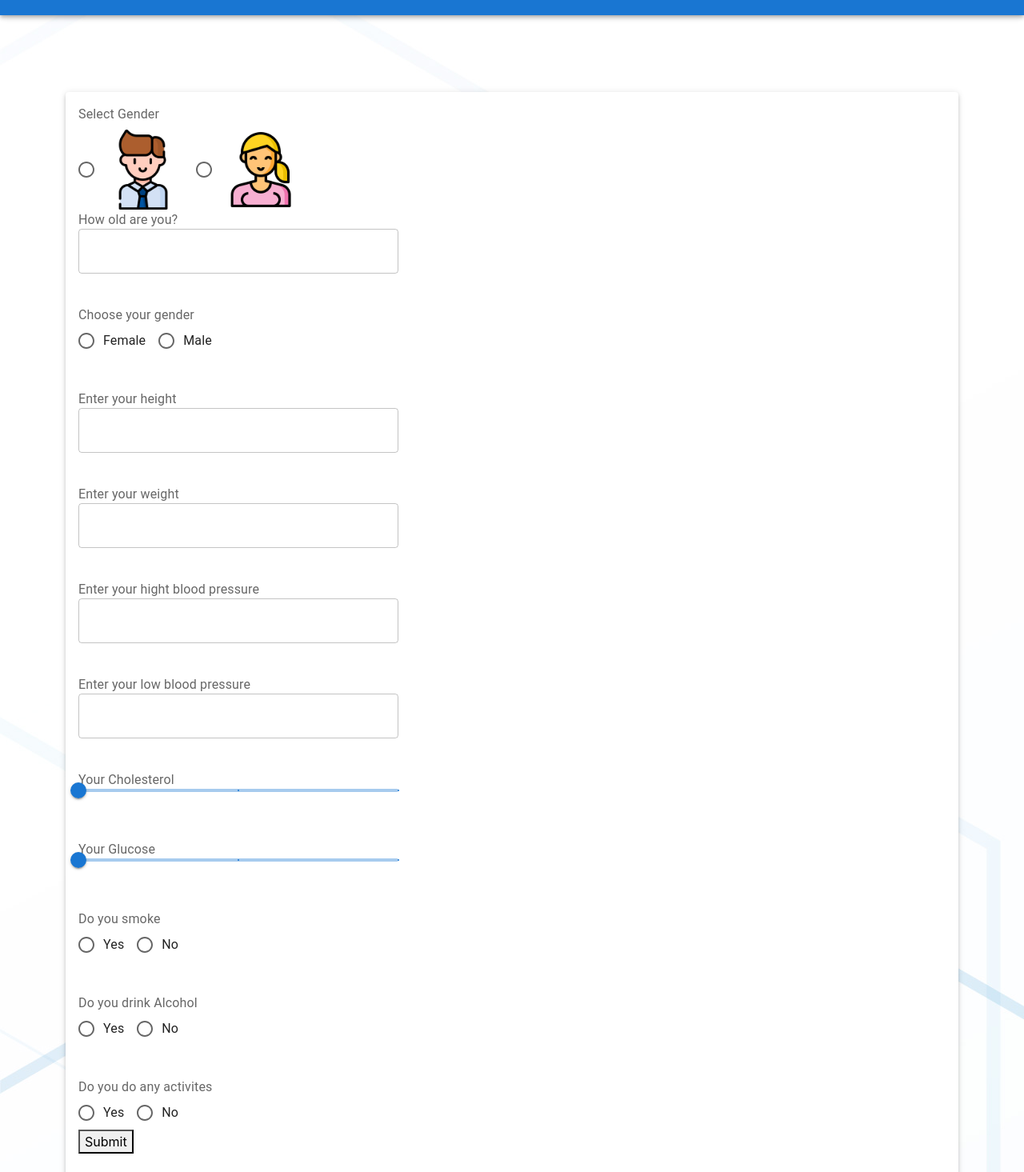
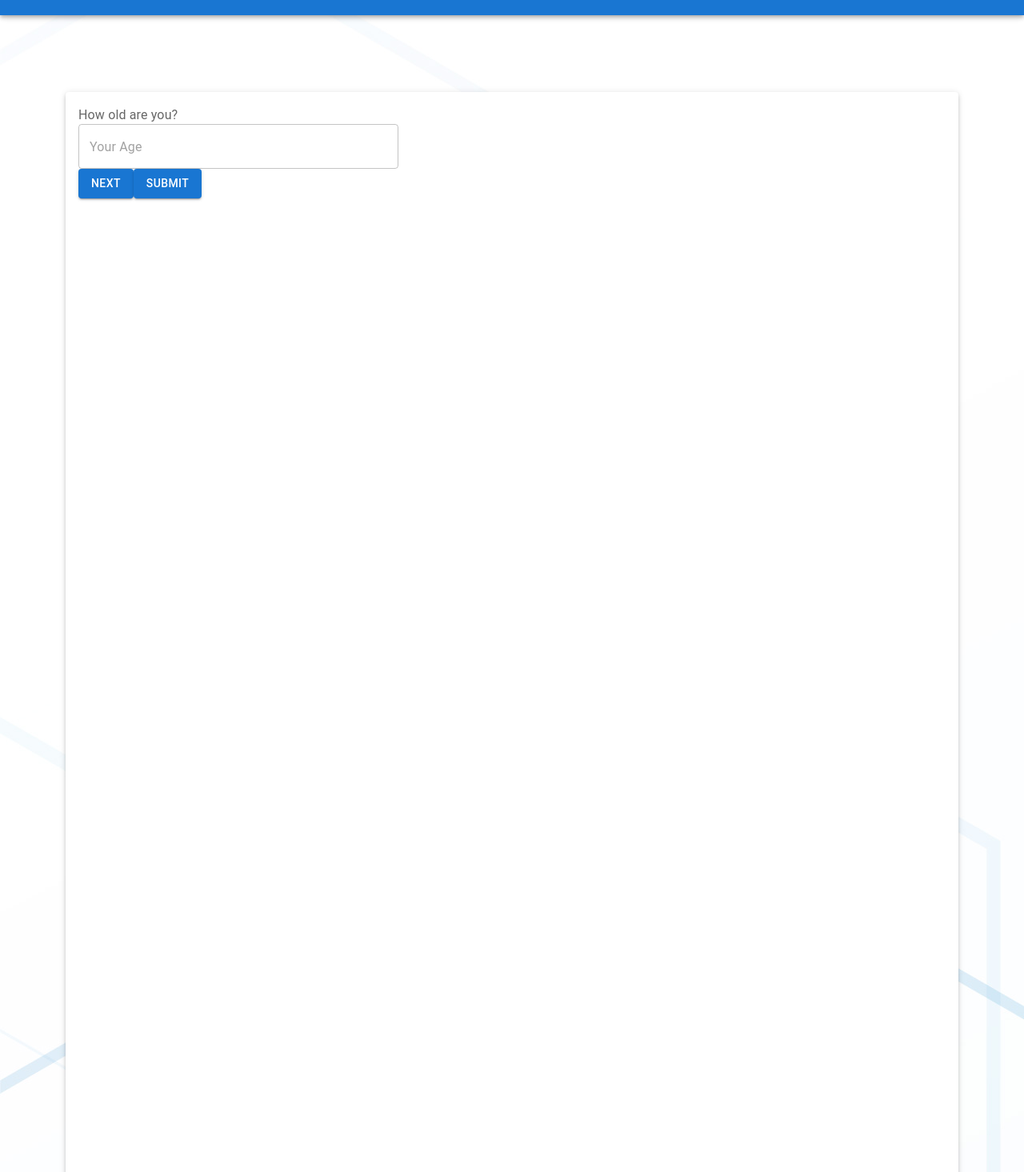
Before and after one commit to Saeed-Sabra/Graduation-project, a React (Create React App) app in the folder Frontend/: page /diagnosis in a window 1280 px wide. Shown: the part 45-1510 px from the top of the page at 80% size. Built offline with nearby package versions, Linux system fonts and the light colour scheme; sample sign-in values are in the browser's storage; what ra-data-simple-rest would draw is missing.

Commit message:
Diagnosis page steps & buttons validation created

```diff
--- a/Frontend/src/Components/Diagnosis/Diagnosis.jsx
+++ b/Frontend/src/Components/Diagnosis/Diagnosis.jsx
@@ -1,6 +1,6 @@
 import { Field, Form, Formik } from "formik";
 import React, { useState } from "react";
-import { AppBar, Button, Card, CardContent, FormControl, FormControlLabel, FormLabel, Radio, RadioGrouF, RadioGroup, Slider, TextField, Toolbar, TyFograFhy, Typography } from "@mui/material";
+import { AppBar, Button, Card, CardContent, FormControlLabel, FormLabel, Radio, RadioGroup, Slider, TextField, Toolbar, Typography } from "@mui/material";
 import { number, object } from "yup";
 
 export default function Diagnosis() {
@@ -18,34 +18,32 @@ export default function Diagnosis() {
     <CardContent>
     <Formik
 
-      validationSchema={object({
-        Age: number().required("Age is requiered").min(15,"minimum age must be 15").max(90,"maximum age must be 90"),
-        Gender: number().required("Gender is requiered"),
-        Height: number().required("Height is requiered"),
-        Weight: number().required("Weight is requiered"),
-        HighBF: number().required("High blood pressure is requiered"),
-        LowBF: number().required("Low blood pressure is requiered"),
+      validationSchema={object().shape({
+        Age: number().required("Age is requiered").positive().integer().min(15,"minimum age must be 15").max(90,"maximum age must be 90"),
+        Gender: number().positive().required("Gender is requiered"),
+        Height: number().positive().required("Height is requiered"),
+        Weight: number().positive().required("Weight is requiered"),
+        HighBF: number().positive().required("High blood pressure is requiered"),
+        LowBF: number().positive().required("Low blood pressure is requiered"),
         Cholesterol: number().required("Cholesterol is requiered"),
         Glucose: number().required("Glucose is requiered"),
         Smoking: number().required("Smoking is requiered"),
         Alcohol: number().required("Alcohol is requiered"),
-        Activity: number().required("Activity is requiered"),
-
-
+        Activity: number().required("Activity is requiered")
       })}
 
        initialValues={{
-            Age:" ",
-            Gender:" ",
-            Height:" ",
-            Weight:" ",
-            HighBF:" ",
-            LowBF:" ",
-            Cholesterol:" ",
-            Glucose:" ",
-            Smoking:" ",
-            Alcohol:" ",
-            Activity:" "
+            Age:"",
+            Gender:"",
+            Height:"",
+            Weight:"",
+            HighBP:"",
+            LowBP:"",
+            Cholesterol:"",
+            Glucose:"",
+            Smoking:"",
+            Alcohol:"",
+            Activity:""
         }}
 
        onSubmit={(values, { setSubmitting }) => {
@@ -63,17 +61,46 @@ export default function Diagnosis() {
          handleBlur,
          handleSubmit,
          isSubmitting,
+         validateField
        }) => (
+
+
          <Form onSubmit={handleSubmit} autoComplete="off">
 
+           <FormSteps isSubmitting={isSubmitting} validateField={validateField}>
+        <div>
+        <FormLabel>How old are you?</FormLabel>
+            <TextField
+                  fullWidth
+                  name="Age"
+                  id="Age"
+                  type="number"
+                  value={values.Age}
+                  onChange={handleChange}
+                  onBlur={handleBlur}
+                  placeholder="Your Age"
+                  InputProps={{
+                    inputProps: {
+                      min: 15,
+                      max: 80,
+                    },
+                  }}
+                  error={errors.Age? true: false}
+                  helperText={errors.Age && errors.Age}
+                  />
+
+        </div>
 
 
+        <div>
                   <FormLabel component="legend">Select Gender</FormLabel>
                 <RadioGroup
-        aria-label="gender"
-        name="gender"
-        value={values.gender}
+                type="radio"
+                name="Gender"
+                id="Gender"
+                value={values.Gender}
                 onChange={handleChange}
+                onBlur={handleBlur}
                 row
               >
                 <FormControlLabel
@@ -87,26 +114,11 @@ export default function Diagnosis() {
                   label={<img src="assets/Female.png" alt="Male" width={100}/>}
                 />
               </RadioGroup>
+        </div>
 
 
 
-
-        <FormLabel>How old are you?</FormLabel>
-            <TextField
-                  fullWidth
-                  name="Age"
-                  type="number"
-                  value={values.Age}
-                  onChange={handleChange}
-                  InputProps={{
-                    inputProps: {
-                      min: 15,
-                      max: 80,
-                    },
-                  }}
-                />
-           {errors.Age && touched.Age && errors.Age}
-
+{/*
           <FormLabel id="demo-radio-buttons-group-label" sx={{mt: 5, mr:4}}>Choose your gender</FormLabel>
           <RadioGroup
             row
@@ -119,69 +131,89 @@ export default function Diagnosis() {
             <FormControlLabel value="female" control={<Radio />} label="Female" />
             <FormControlLabel value="male" control={<Radio />} label="Male" />
           </RadioGroup>
-          {errors.Gender && touched.Gender && errors.Gender}
+          {errors.Gender && touched.Gender && errors.Gender} */}
 
 
+<div>
           <FormLabel id="demo-radio-buttons-group-label" sx={{mt: 5}}>Enter your height</FormLabel>
           <TextField
                   fullWidth
                   name="Height"
+                  id="Height"
                   type="number"
                   value={values.Height}
                   onChange={handleChange}
+                  placeholder="Your Height"
+                  error={errors.Height? true: false}
+                  helperText={errors.Height && errors.Height}
                 />
-           {errors.Height && touched.Height && errors.Height}
 
 
            <FormLabel id="demo-radio-buttons-group-label" sx={{mt: 5}}>Enter your weight</FormLabel>
             <TextField
                   fullWidth
                   name="Weight"
+                  id="Weight"
                   type="number"
                   value={values.Weight}
                   onChange={handleChange}
+                  placeholder="Your Weight"
+                  error={errors.Weight? true: false}
+                  helperText={errors.Weight && errors.Weight}
                 />
-           {errors.Weight && touched.Weight && errors.Weight}
+  {/* {errors.Weight?<p className='text-danger'>{errors.Weight}</p>: ""} */}
+</div>
 
 
+<div>
            <FormLabel id="demo-radio-buttons-group-label" sx={{mt: 5}}>Enter your hight blood pressure</FormLabel>
             <TextField
                   fullWidth
                   name="HighBP"
+                  id="HighBP"
                   type="number"
                   value={values.HighBP}
                   onChange={handleChange}
+                  placeholder="Your High Blood Pressure"
                   InputProps={{
                     inputProps: {
                       min: 90,
                       max: 190,
                     },
                   }}
+                  error={errors.HighBP? true: false}
+                  helperText={errors.HighBP && errors.HighBP}
                 />
-           {errors.HighBP && touched.HighBP && errors.HighBP}
 
 
            <FormLabel id="demo-radio-buttons-group-label" sx={{mt: 5}}>Enter your low blood pressure</FormLabel>
             <TextField
+                  fullWidth
                   name="LowBP"
+                  id="LowBP"
                   type="number"
-                  fullWidth
                   value={values.LowBP}
                   onChange={handleChange}
+                  placeholder="Your Low Blood Pressure"
                   InputProps={{
                     inputProps: {
                       min: 60,
                       max: 130,
                     },
                   }}
+                  error={errors.LowBP? true: false}
+                  helperText={errors.LowBP && errors.LowBP}
                 />
-           {errors.LowBP && touched.LowBP && errors.LowBP}
 
+</div>
+
+<div>
 
           <FormLabel id="demo-radio-buttons-group-label" sx={{mt: 5}}>Your Cholesterol</FormLabel>
            <TextField
               fullWidth
               name="Cholesterol"
+              id="Cholesterol"
               value={values.Cholesterol}
               defaultValue={1}
               valueLabelDisplay="auto"
@@ -190,13 +222,16 @@ export default function Diagnosis() {
               min={1}
               max={3}
               component={Slider}
+              error={errors.LowBP? true: false}
+              helperText={errors.LowBP && errors.LowBP}
             />
-           {errors.Cholesterol && touched.Cholesterol && errors.Cholesterol}
+           {/* {errors.Cholesterol && touched.Cholesterol && errors.Cholesterol} */}
 
 
            <FormLabel id="demo-radio-buttons-group-label" sx={{mt: 5}}>Your Glucose</FormLabel>
            <TextField
               name="Glucose"
+              id="Glucose"
               value={values.Glucose}
               defaultValue={1}
               valueLabelDisplay="auto"
@@ -206,53 +241,54 @@ export default function Diagnosis() {
               max={3}
               component={Slider}
             />
-           {errors.Glucose && touched.Glucose && errors.Glucose}
+           {/* {errors.Glucose && touched.Glucose && errors.Glucose} */}
 
 
            <FormLabel id="demo-radio-buttons-group-label" sx={{mt: 5}}>Do you smoke</FormLabel>
            <RadioGroup
             row
-            aria-labelledby="demo-radio-buttons-group-label"
-            defaultValue="female"
-            name="radio-buttons-group"
-            value={values.Gender}
+            type="radio"
+            name="Smoking"
+            id="Smoking"
+            value={values.Smoking}
             onChange={handleChange}
           >
             <FormControlLabel value="female" control={<Radio />} label="Yes" />
             <FormControlLabel value="male" control={<Radio />} label="No" />
           </RadioGroup>
-          {errors.Gender && touched.Gender && errors.Gender}
+          {/* {errors.Gender && touched.Gender && errors.Gender} */}
 
           <FormLabel id="demo-radio-buttons-group-label" sx={{mt: 5}}>Do you drink Alcohol</FormLabel>
           <RadioGroup
             row
-            aria-labelledby="demo-radio-buttons-group-label"
-            name="radio-buttons-group"
-            value={values.Gender}
+            type="radio"
+            name="Alcohol"
+            id="Alcohol"
+            value={values.Alcohol}
             onChange={handleChange}
           >
             <FormControlLabel value="Yes" control={<Radio />} label="Yes" />
             <FormControlLabel value="No" control={<Radio />} label="No" />
           </RadioGroup>
-          {errors.Gender && touched.Gender && errors.Gender}
+          {/* {errors.Gender && touched.Gender && errors.Gender} */}
 
 
           <FormLabel id="demo-radio-buttons-group-label" sx={{mt: 5}}>Do you do any activites</FormLabel>
           <RadioGroup
             row
-            aria-labelledby="demo-radio-buttons-group-label"
-            name="radio-buttons-group"
-            value={values.Gender}
+            type="radio"
+            name="Activity"
+            id="Activity"
+            value={values.Activity}
             onChange={handleChange}
           >
             <FormControlLabel value="Yes" control={<Radio />} label="Yes" />
             <FormControlLabel value="No" control={<Radio />} label="No" />
           </RadioGroup>
-          {errors.Gender && touched.Gender && errors.Gender}
+          {/* {errors.Activity && touched.Activity && errors.Activity} */}
+</div>
 
-           <button type="submit" disabled={isSubmitting}>
-             Submit
-           </button>
+         </FormSteps>
          </Form>
        )}
      </Formik>
@@ -264,15 +300,49 @@ export default function Diagnosis() {
 }
 
 
+const FormSteps = (props)=>{
 
-// Age:" ",
-// Gender:" ",
-// Height:" ",
-// Weight:" ",
-// HighBF:" ",
-// LowBF:" ",
-// Cholesterol:" ",
-// Glucose:" ",
-// Smoking:" ",
-// Alcohol:" ",
-// Activity:" "
+  const childrenArray = React.Children.toArray(props.children)
+  const [step,setStep] = useState(0)
+
+  const goBack = ()=>{
+    setStep(step-1)
+  }
+  const goNext = ()=>{
+    props.validateField("Age")
+    setStep(step+1)
+  }
+  return(
+    <>
+    {childrenArray[step]}
+
+{step>0 && (
+    <Button
+    disabled={props.isSubmitting}
+    variant="contained"
+    color="secondary"
+    onClick={goBack}>
+             Back
+           </Button>
+)}
+
+{step < childrenArray.length-1 &&(
+           <Button
+    disabled={props.isSubmitting}
+    variant="contained"
+    onClick={goNext}>
+             Next
+           </Button>
+)}
+    <Button
+    type="submit"
+    disabled={props.isSubmitting}
+    variant="contained"
+    color="primary"
+    >
+             Submit
+           </Button>
+    </>
+  )
+
+}
```
Also changed, not shown: Frontend/src/Components/Question/Question.jsx (deleted, +0 -22 lines). Lines whose indentation alone changed are shown as unchanged.
